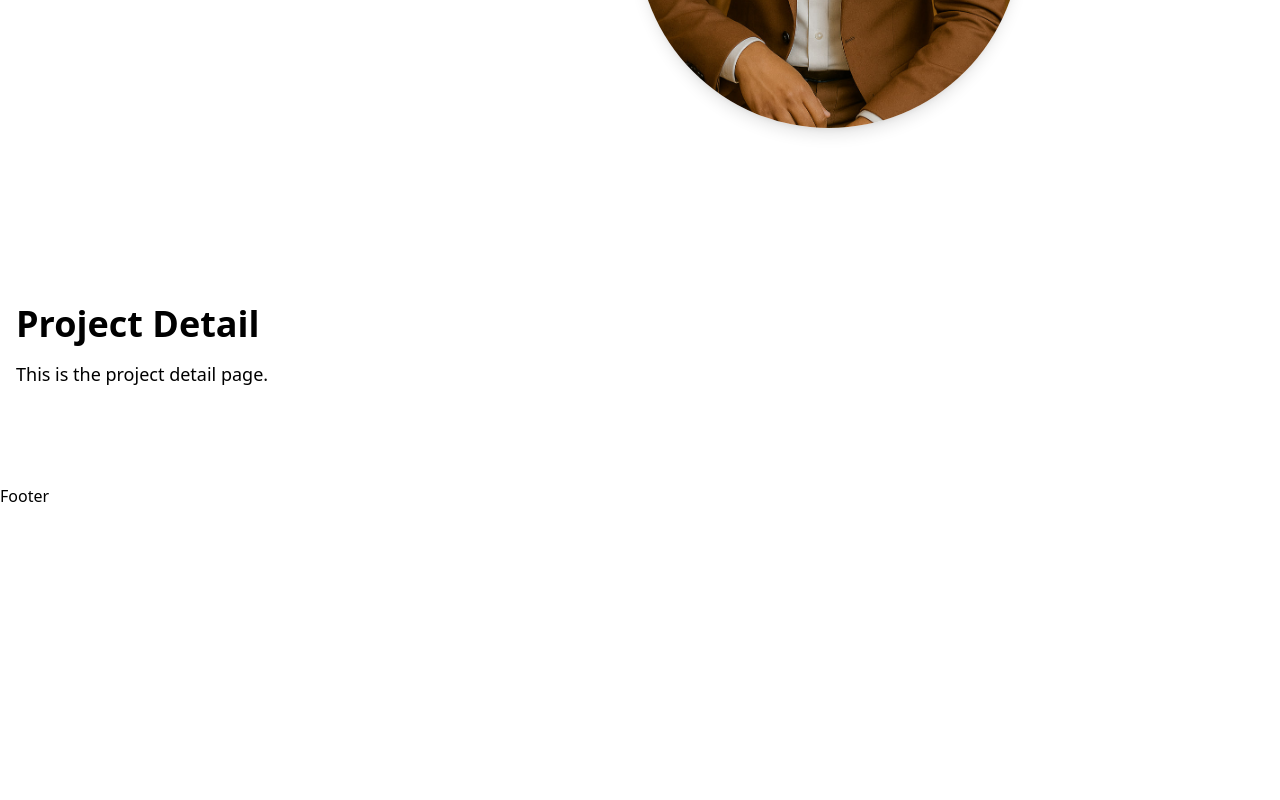
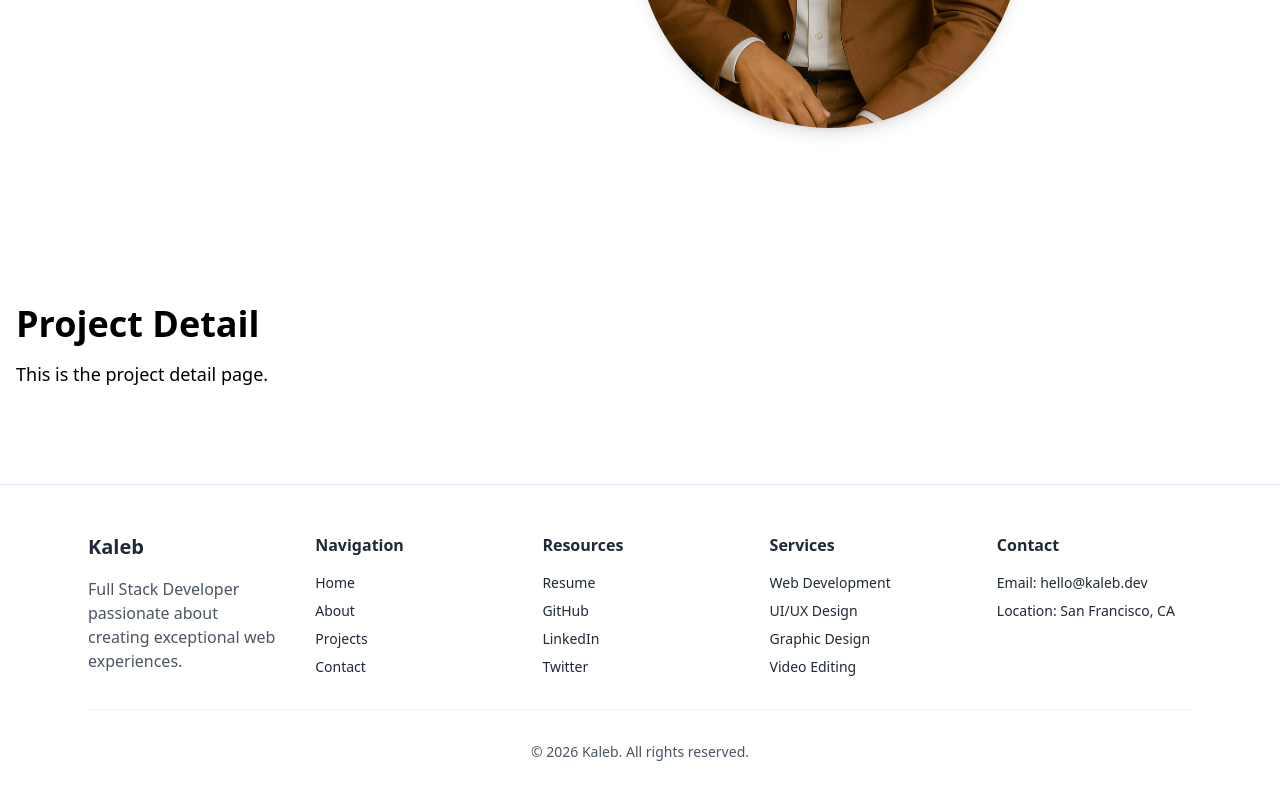
Before and after one commit to Kaleb-07/KalebDev, a React (Vite) app: page /projects/1 in a window 1280 px wide. Shown: the part 560-1360 px from the top of the page. Before the commit the page ends 1068 px from the top, so only its background shows below. Built offline with nearby package versions, Linux system fonts and the light colour scheme.

Commit message:
updting the footer

```diff
--- a/src/components/Footer/Footer.jsx
+++ b/src/components/Footer/Footer.jsx
@@ -1,12 +1,132 @@
-import React from "react";
+import { useState, useEffect } from "react";
 
-function Footer() {
+export default function Footer() {
+    const [theme, setTheme] = useState(localStorage.getItem("theme") || "light");
+
+    // Global dark mode
+    useEffect(() => {
+        if (theme === "dark") {
+            document.documentElement.classList.add("dark");
+        } else {
+            document.documentElement.classList.remove("dark");
+        }
+        localStorage.setItem("theme", theme);
+    }, [theme]);
+
+    const navLinks = [
+        { name: "Home", href: "#home" },
+        { name: "About", href: "#about" },
+        { name: "Projects", href: "#projects" },
+        { name: "Contact", href: "#contact" },
+    ];
+
+    const resources = [
+        { name: "Resume", href: "#" },
+        { name: "GitHub", href: "#" },
+        { name: "LinkedIn", href: "#" },
+        { name: "Twitter", href: "#" },
+    ];
+
+    const services = [
+        { name: "Web Development", href: "#" },
+        { name: "UI/UX Design", href: "#" },
+        { name: "Graphic Design", href: "#" },
+        { name: "Video Editing", href: "#" },
+    ];
+
+    const contact = [
+        { name: "Email: hello@kaleb.dev", href: "mailto:hello@kaleb.dev" },
+        { name: "Location: San Francisco, CA", href: "#" },
+    ];
+
     return (
-        <footer>
-            <div>
-                <h1>Footer</h1>
+        <footer className="border-t border-purple-500/20 bg-white/90 dark:bg-slate-900/90 backdrop-blur-md text-gray-800 dark:text-gray-200">
+            <div className="max-w-6xl mx-auto px-6 py-12">
+                <div className="grid md:grid-cols-5 gap-8 mb-8">
+
+                    {/* Brand */}
+                    <div>
+                        <h3 className="text-xl font-bold gradient-text mb-4">Kaleb</h3>
+                        <p className="text-gray-600 dark:text-gray-400">
+                            Full Stack Developer passionate about creating exceptional web experiences.
+                        </p>
+                    </div>
+
+                    {/* Navigation */}
+                    <div>
+                        <h4 className="font-bold mb-4">Navigation</h4>
+                        <ul className="space-y-2 text-sm">
+                            {navLinks.map((link) => (
+                                <li key={link.name}>
+                                    <a
+                                        href={link.href}
+                                        className="relative hover:text-purple-500 dark:hover:text-purple-400 transition-colors after:absolute after:left-0 after:-bottom-1 after:h-[2px] after:bg-purple-500 dark:after:bg-purple-400 after:w-0 hover:after:w-full after:transition-all after:duration-300"
+                                    >
+                                        {link.name}
+                                    </a>
+                                </li>
+                            ))}
+                        </ul>
+                    </div>
+
+                    {/* Resources */}
+                    <div>
+                        <h4 className="font-bold mb-4">Resources</h4>
+                        <ul className="space-y-2 text-sm">
+                            {resources.map((res) => (
+                                <li key={res.name}>
+                                    <a
+                                        href={res.href}
+                                        className="relative hover:text-purple-500 dark:hover:text-purple-400 transition-colors after:absolute after:left-0 after:-bottom-1 after:h-[2px] after:bg-purple-500 dark:after:bg-purple-400 after:w-0 hover:after:w-full after:transition-all after:duration-300"
+                                    >
+                                        {res.name}
+                                    </a>
+                                </li>
+                            ))}
+                        </ul>
+                    </div>
+
+                    {/* Services */}
+                    <div>
+                        <h4 className="font-bold mb-4">Services</h4>
+                        <ul className="space-y-2 text-sm">
+                            {services.map((service) => (
+                                <li key={service.name}>
+                                    <a
+                                        href={service.href}
+                                        className="relative hover:text-purple-500 dark:hover:text-purple-400 transition-colors after:absolute after:left-0 after:-bottom-1 after:h-[2px] after:bg-purple-500 dark:after:bg-purple-400 after:w-0 hover:after:w-full after:transition-all after:duration-300"
+                                    >
+                                        {service.name}
+                                    </a>
+                                </li>
+                            ))}
+                        </ul>
+                    </div>
+
+                    {/* Contact */}
+                    <div>
+                        <h4 className="font-bold mb-4">Contact</h4>
+                        <ul className="space-y-2 text-sm">
+                            {contact.map((c) => (
+                                <li key={c.name}>
+                                    <a
+                                        href={c.href}
+                                        className="relative hover:text-purple-500 dark:hover:text-purple-400 transition-colors after:absolute after:left-0 after:-bottom-1 after:h-[2px] after:bg-purple-500 dark:after:bg-purple-400 after:w-0 hover:after:w-full after:transition-all after:duration-300"
+                                    >
+                                        {c.name}
+                                    </a>
+                                </li>
+                            ))}
+                        </ul>
+                    </div>
+
+                </div>
+
+                {/* Footer Bottom */}
+                <div className="border-t border-gray-300/30 dark:border-gray-700/50 pt-8 text-center text-gray-600 dark:text-gray-400 text-sm">
+                    <p>&copy; 2026 Kaleb. All rights reserved.</p>
+                </div>
             </div>
         </footer>
     );
 }
-export default Footer;
```
